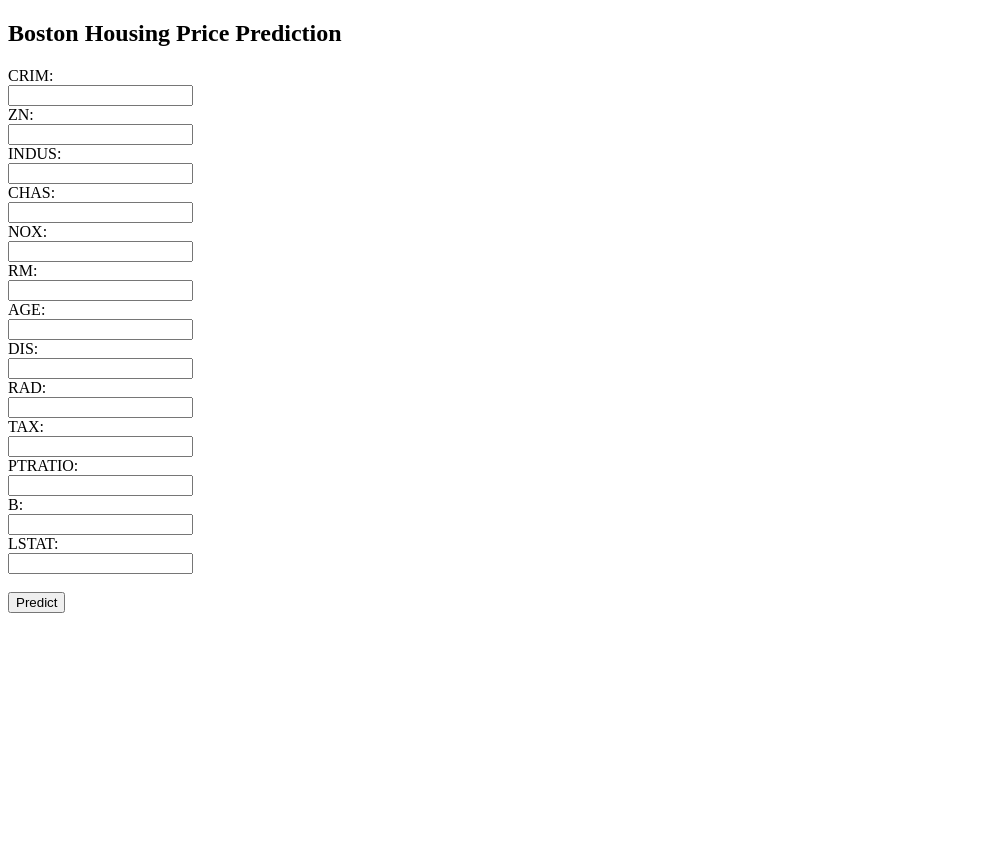
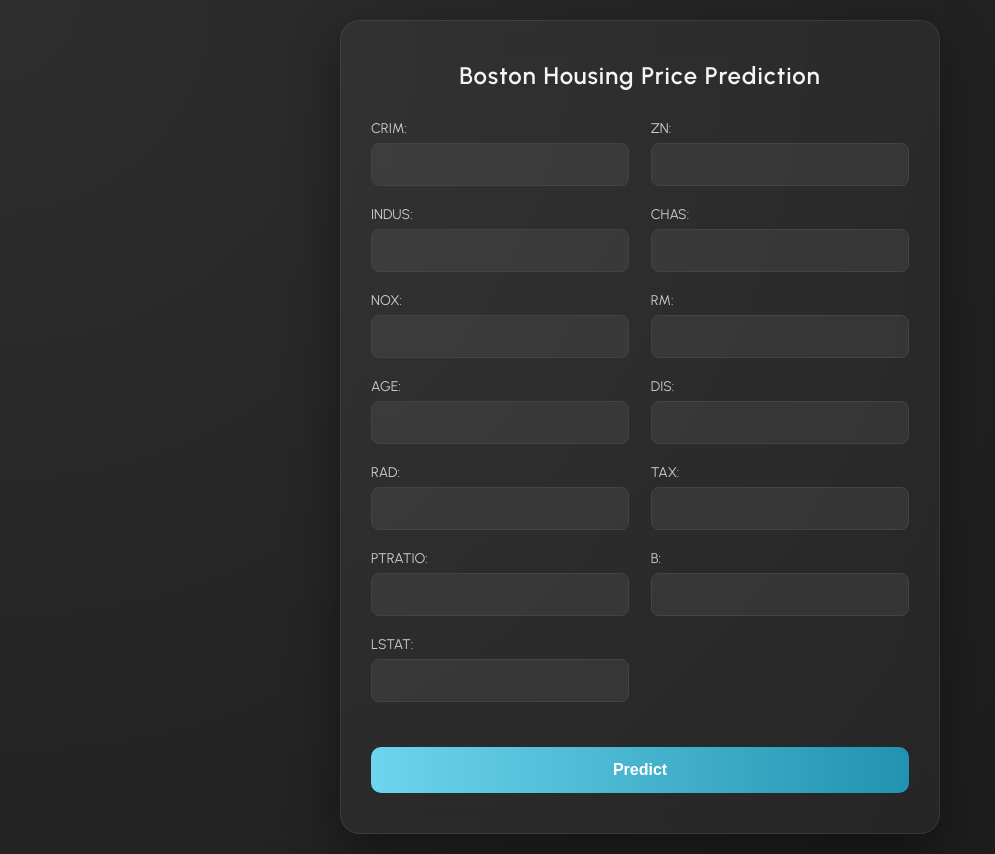
Before and after one commit to Tanuu04860/house_price_prediction, a Flask app: page / in a window 1280 px wide. Shown: the whole page, without its empty margins (0-995 px from the left). Before the commit the page ends 613 px from the top, so only its background shows below. Run offline with Flask 3, Linux system fonts and the light colour scheme; parts of the project's set-up code (start-up, migrations or seed data) failed here and were passed over.

Commit message:
initial commit

```diff
--- a/templates/index.html
+++ b/templates/index.html
@@ -1,59 +1,135 @@
 <!DOCTYPE html>
-<html>
+<html lang="en">
 <head>
-    <title>Boston Housing Price Prediction</title>
+  <meta charset="UTF-8" />
+  <meta name="viewport" content="width=device-width, initial-scale=1.0"/>
+  <title>Boston Housing Price Prediction</title>
+  <link href="https://fonts.googleapis.com/css2?family=Urbanist:wght@400;600&display=swap" rel="stylesheet">
+  <style>
+    * {
+      box-sizing: border-box;
+      margin: 0;
+      padding: 0;
+    }
+
+    body {
+      font-family: 'Urbanist', sans-serif;
+      background: radial-gradient(circle at top left, #2e2e2e, #1a1a1a);
+      color: #fff;
+      display: flex;
+      justify-content: center;
+      align-items: center;
+      min-height: 100vh;
+      padding: 20px;
+    }
+
+    .container {
+      background: rgba(255, 255, 255, 0.04);
+      backdrop-filter: blur(16px);
+      border-radius: 20px;
+      padding: 40px 30px;
+      width: 100%;
+      max-width: 600px;
+      box-shadow: 0 20px 50px rgba(0,0,0,0.4);
+      border: 1px solid rgba(255,255,255,0.08);
+      animation: fadeIn 0.8s ease;
+    }
+
+    @keyframes fadeIn {
+      from { opacity: 0; transform: translateY(20px); }
+      to { opacity: 1; transform: translateY(0); }
+    }
+
+    h2 {
+      text-align: center;
+      font-weight: 600;
+      margin-bottom: 30px;
+      color: #f5f5f5;
+      letter-spacing: 1px;
+    }
+
+    form {
+      display: flex;
+      flex-wrap: wrap;
+      gap: 20px;
+      justify-content: space-between;
+    }
+
+    .input-group {
+      width: 48%;
+      display: flex;
+      flex-direction: column;
+    }
+
+    label {
+      font-size: 14px;
+      margin-bottom: 6px;
+      color: #ccc;
+    }
+
+    input[type="text"] {
+      padding: 12px;
+      border-radius: 8px;
+      border: 1px solid #444;
+      background-color: rgba(255, 255, 255, 0.06);
+      color: #fff;
+      font-size: 15px;
+      outline: none;
+      transition: border-color 0.3s;
+    }
+
+    input[type="text"]:focus {
+      border-color: #6dd5ed;
+    }
+
+    .submit-btn {
+      width: 100%;
+      padding: 14px;
+      background: linear-gradient(to right, #6dd5ed, #2193b0);
+      border: none;
+      border-radius: 10px;
+      color: #fff;
+      font-size: 16px;
+      font-weight: bold;
+      cursor: pointer;
+      margin-top: 25px;
+      transition: background 0.3s ease, transform 0.2s ease;
+    }
+
+    .submit-btn:hover {
+      background: linear-gradient(to right, #2193b0, #6dd5ed);
+      transform: scale(1.02);
+    }
+
+    h3 {
+      text-align: center;
+      margin-top: 20px;
+      color: #1de9b6;
+    }
+
+    @media (max-width: 600px) {
+      .input-group {
+        width: 100%;
+      }
+    }
+  </style>
 </head>
 <body>
+  <div class="container">
     <h2>Boston Housing Price Prediction</h2>
     <form action="/predict" method="post">
-
-        <label>CRIM:</label><br>
-        <input type="text" name="CRIM"><br>
-
-        <label>ZN:</label><br>
-        <input type="text" name="ZN"><br>
-
-        <label>INDUS:</label><br>
-        <input type="text" name="INDUS"><br>
-
-        <label>CHAS:</label><br>
-        <input type="text" name="CHAS"><br>
-
-        <label>NOX:</label><br>
-        <input type="text" name="NOX"><br>
-
-        <label>RM:</label><br>
-        <input type="text" name="RM"><br>
-
-        <label>AGE:</label><br>
-        <input type="text" name="AGE"><br>
-
-        <label>DIS:</label><br>
-        <input type="text" name="DIS"><br>
-
-        <label>RAD:</label><br>
-        <input type="text" name="RAD"><br>
-
-        <label>TAX:</label><br>
-        <input type="text" name="TAX"><br>
-
-        <label>PTRATIO:</label><br>
-        <input type="text" name="PTRATIO"><br>
-
-        <label>B:</label><br>
-        <input type="text" name="B"><br>
-
-        <label>LSTAT:</label><br>
-        <input type="text" name="LSTAT"><br>
-
-        <br>
-        <input type="submit" value="Predict">
-
+      {% for field in ['CRIM','ZN','INDUS','CHAS','NOX','RM','AGE','DIS','RAD','TAX','PTRATIO','B','LSTAT'] %}
+        <div class="input-group">
+          <label for="{{ field }}">{{ field }}:</label>
+          <input type="text" name="{{ field }}" id="{{ field }}">
+        </div>
+      {% endfor %}
+      <button type="submit" class="submit-btn">Predict</button>
     </form>
 
     {% if prediction_text %}
-        <h3>{{ prediction_text }}</h3>
+      <h3>{{ prediction_text }}</h3>
     {% endif %}
-
+  </div>
 </body>
 </html>
```
